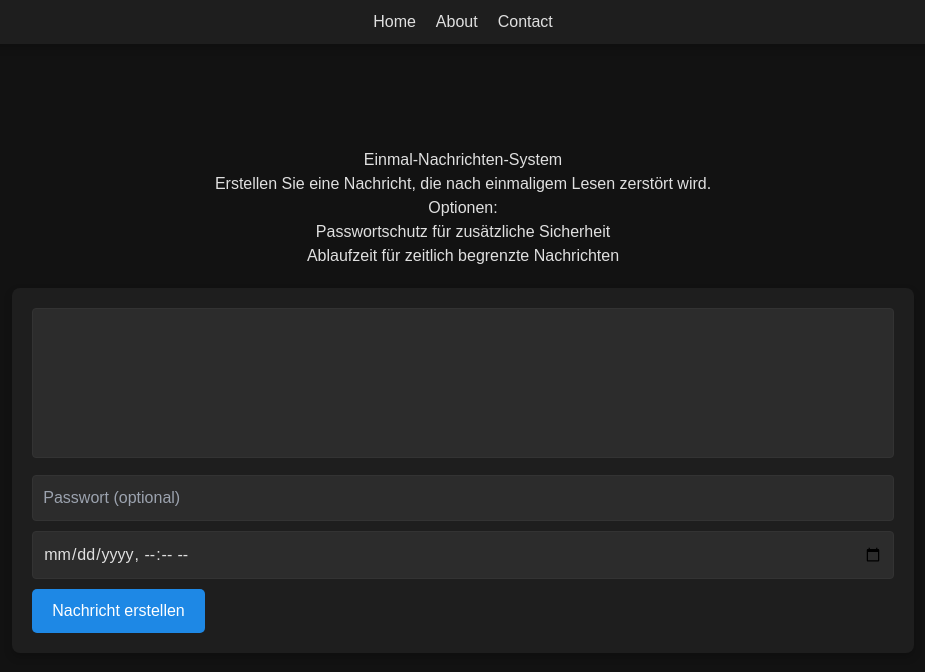
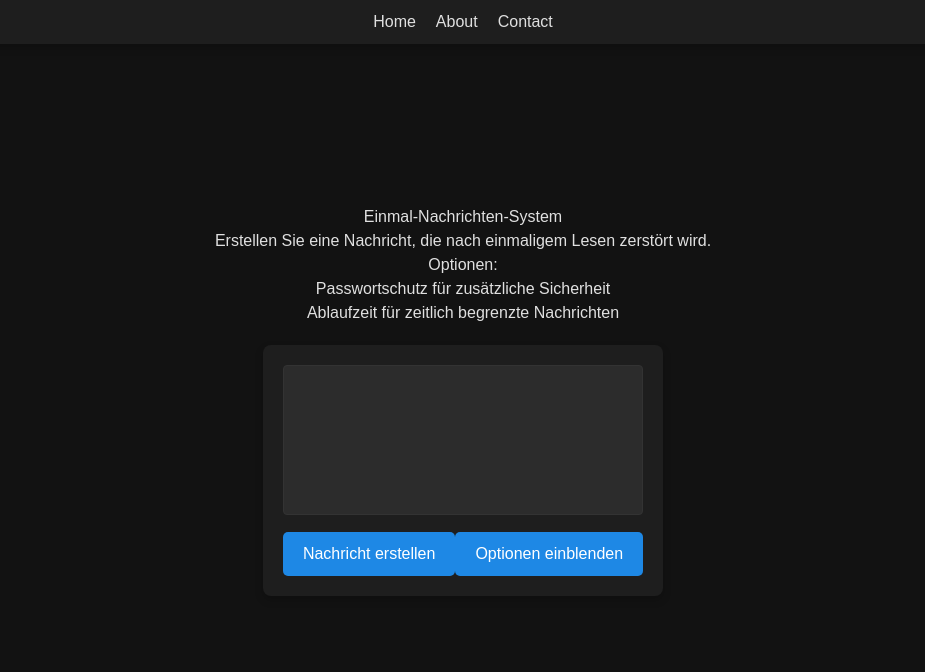
Before and after one commit to ErrorRExorY/share-secrets, a Next.js app: page / in a window 1280 px wide. Shown: the top 672 px of the page, without its empty margins (177-1102 px from the left). Built offline with nearby package versions, Linux system fonts and the light colour scheme.

Commit message:
Options now are not visible at first

```diff
--- a/app/page.tsx
+++ b/app/page.tsx
@@ -1,3 +1,4 @@
+// app/page.tsx
 'use client';
 
 import { useState } from 'react';
@@ -11,6 +12,7 @@ export default function Home() {
   const [password, setPassword] = useState('');
   const [expiry, setExpiry] = useState('');
   const [link, setLink] = useState('');
+  const [showOptions, setShowOptions] = useState(false);
 
   const handleSubmit = async (e: React.FormEvent) => {
     e.preventDefault();
@@ -88,6 +90,9 @@ export default function Home() {
           onChange={(e) => setContent(e.target.value)}
           required
         ></textarea>
+        <div className={styles.optionsContainer}>
+          {showOptions && (
+            <>
               <input
                 className={styles.input}
                 type="password"
@@ -102,7 +107,19 @@ export default function Home() {
                 value={expiry}
                 onChange={(e) => setExpiry(e.target.value)}
               />
+            </>
+          )}
+        </div>
+        <div className={styles.buttonContainer}>
           <button className={styles.button} type="submit">Nachricht erstellen</button>
+          <button
+            className={styles.button}
+            type="button"
+            onClick={() => setShowOptions(!showOptions)}
+          >
+            Optionen {showOptions ? 'ausblenden' : 'einblenden'}
+          </button>
+        </div>
       </form>
       {link && (
         <div className={styles.linkContainer}>
@@ -110,7 +127,6 @@ export default function Home() {
           <a className={styles.link} href={link}>{link}</a>
         </div>
       )}
-
     </div>
   );
 }
--- /dev/null
+++ b/next.config.js
@@ -0,0 +1,17 @@
+/**
+ * @type {import('next').NextConfig}
+ */
+const nextConfig = {
+	// output: 'export',
+
+	// Optional: Change links `/me` -> `/me/` and emit `/me.html` -> `/me/index.html`
+	// trailingSlash: true,
+
+	// Optional: Prevent automatic `/me` -> `/me/`, instead preserve `href`
+	// skipTrailingSlashRedirect: true,
+
+	// Optional: Change the output directory `out` -> `dist`
+	// distDir: 'dist',
+  }
+
+  module.exports = nextConfig
```
Lines whose indentation alone changed are shown as unchanged.
